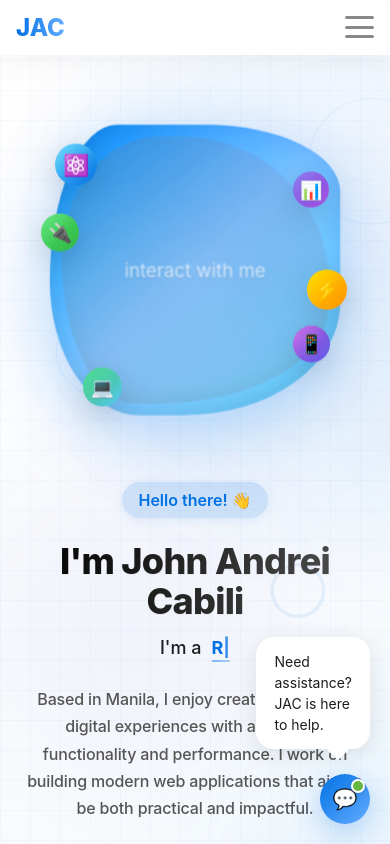
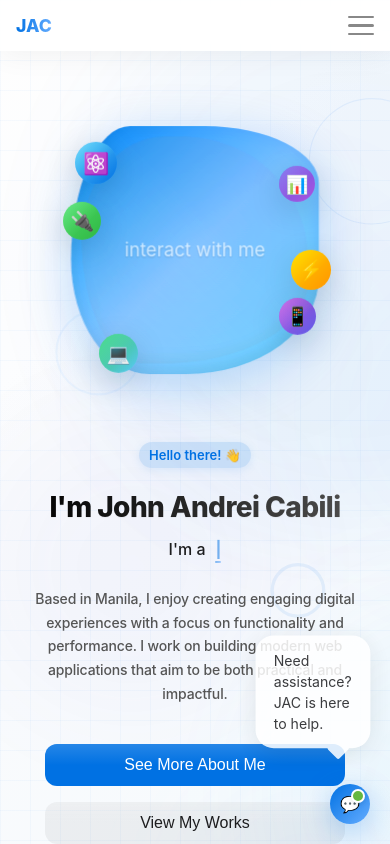
Before and after one commit to JohnAndreiCabili/john-cabili-portfolio, a React (Create React App) app: page / in a window 390 px wide. Shown: the top 844 px of the page. Built offline with nearby package versions, Linux system fonts and the light colour scheme.

Commit message:
Comprehensive mobile optimization: reduce component sizes, fix navigation overlap, and improve mobile UX across all pages

```diff
--- a/src/components/Header.tsx
+++ b/src/components/Header.tsx
@@ -25,6 +25,10 @@ const HeaderContainer = styled(motion.header)`
   box-shadow: 0 4px 30px rgba(0, 0, 0, 0.05);
   z-index: 1000;
   transition: all 0.3s ease;
+
+  @media (max-width: 768px) {
+    z-index: 999;
+  }
 `;
 
 const Nav = styled.nav`
@@ -51,7 +55,11 @@ const Logo = styled(Link)`
   transition: transform 0.3s ease;
 
   @media (max-width: 768px) {
-    font-size: 1.5rem;
+    font-size: 1.3rem;
+  }
+
+  @media (max-width: 480px) {
+    font-size: 1.1rem;
   }
 
   &:hover {
@@ -113,8 +121,8 @@ const BurgerButton = styled.button`
   display: none;
   flex-direction: column;
   justify-content: space-around;
-  width: 1.8rem;
-  height: 1.8rem;
+  width: 1.6rem;
+  height: 1.6rem;
   background: transparent;
   border: none;
   cursor: pointer;
@@ -131,8 +139,8 @@ const BurgerButton = styled.button`
 `;
 
 const BurgerLine = styled.span<{ isOpen: boolean }>`
-  width: 1.8rem;
-  height: 0.2rem;
+  width: 1.6rem;
+  height: 0.15rem;
   background: ${props => props.isOpen ? '#0071e3' : '#555'};
   opacity: 0.7;
   border-radius: 10px;
@@ -186,10 +194,10 @@ const MobileNavLinks = styled.ul`
 const MobileNavItem = styled(Link)<{ active: boolean }>`
   position: relative;
   text-decoration: none;
-  font-size: 1.1rem;
+  font-size: 1rem;
   font-weight: ${props => (props.active ? '600' : '500')};
   color: ${props => (props.active ? '#0071e3' : '#555')};
-  padding: 0.6rem 0;
+  padding: 0.5rem 0;
   transition: all 0.3s ease;
 
   &::after {
@@ -255,18 +263,39 @@ const Header = () => {
       const progress = scrollTop / scrollHeight;
       setScrollProgress(progress);
 
-      // Hide header on scroll down, show on scroll up
-      if (scrollTop > 100) {
-        setIsHeaderVisible(scrollTop < lastScrollTop);
+      // Mobile-specific header behavior
+      if (window.innerWidth <= 768) {
+        // On mobile, only show header when at the top
+        setIsHeaderVisible(scrollTop <= 50);
       } else {
-        setIsHeaderVisible(true);
+        // Desktop behavior: hide on scroll down, show on scroll up
+        if (scrollTop > 100) {
+          setIsHeaderVisible(scrollTop < lastScrollTop);
+        } else {
+          setIsHeaderVisible(true);
+        }
       }
       lastScrollTop = scrollTop;
     };
 
+    const handleResize = () => {
+      // Re-evaluate header visibility when screen size changes
+      const scrollTop = window.pageYOffset;
+      if (window.innerWidth <= 768) {
+        setIsHeaderVisible(scrollTop <= 50);
+      } else {
+        setIsHeaderVisible(scrollTop <= 100);
+      }
+    };
+
     let lastScrollTop = 0;
     window.addEventListener('scroll', handleScroll);
-    return () => window.removeEventListener('scroll', handleScroll);
+    window.addEventListener('resize', handleResize);
+
+    return () => {
+      window.removeEventListener('scroll', handleScroll);
+      window.removeEventListener('resize', handleResize);
+    };
   }, []);
 
   // Update active section based on URL path
--- a/src/pages/About.tsx
+++ b/src/pages/About.tsx
@@ -61,8 +61,13 @@ const ProfileContainer = styled.div`
   margin: 0 auto;
 
   @media (max-width: 900px) {
-    max-width: 320px;
-    height: 320px;
+    max-width: 280px;
+    height: 280px;
+  }
+
+  @media (max-width: 480px) {
+    max-width: 240px;
+    height: 240px;
   }
 `;
 
@@ -98,6 +103,16 @@ const SkillTag = styled(motion.div)<{ color: string; top: string; left: string;
   gap: 8px;
   top: ${props => props.top};
   left: ${props => props.left};
+
+  @media (max-width: 768px) {
+    padding: 8px 12px;
+    font-size: 13px;
+  }
+
+  @media (max-width: 480px) {
+    padding: 6px 10px;
+    font-size: 12px;
+  }
   z-index: 2;
 `;
 
--- a/src/pages/Blog.tsx
+++ b/src/pages/Blog.tsx
@@ -286,7 +286,11 @@ const FeaturedContent = styled.div`
   justify-content: center;
 
   @media (max-width: 768px) {
-    padding: 30px;
+    padding: 20px;
+  }
+
+  @media (max-width: 480px) {
+    padding: 16px;
   }
 `;
 
@@ -301,6 +305,16 @@ const FeaturedBadge = styled.span`
   display: inline-block;
   box-shadow: 0 5px 15px rgba(255, 45, 85, 0.2);
   align-self: flex-start;
+
+  @media (max-width: 768px) {
+    font-size: 12px;
+    padding: 6px 10px;
+  }
+
+  @media (max-width: 480px) {
+    font-size: 11px;
+    padding: 5px 8px;
+  }
 `;
 
 const BlogCard = styled(motion.div)`
@@ -322,6 +336,14 @@ const BlogContent = styled.div`
   display: flex;
   flex-direction: column;
   background: white;
+
+  @media (max-width: 768px) {
+    padding: 20px;
+  }
+
+  @media (max-width: 480px) {
+    padding: 16px;
+  }
 `;
 
 const BlogCategory = styled.span`
--- a/src/pages/Contact.tsx
+++ b/src/pages/Contact.tsx
@@ -54,9 +54,15 @@ const ChatButton = styled(motion.button)`
   }
 
   @media (max-width: 768px) {
-    width: 50px;
-    height: 50px;
-    font-size: 20px;
+    width: 45px;
+    height: 45px;
+    font-size: 18px;
+  }
+
+  @media (max-width: 480px) {
+    width: 40px;
+    height: 40px;
+    font-size: 16px;
   }
 `;
 
@@ -84,9 +90,15 @@ const ScrollToTopButton = styled(motion.button)`
   }
 
   @media (max-width: 768px) {
-    width: 50px;
-    height: 50px;
-    font-size: 20px;
+    width: 45px;
+    height: 45px;
+    font-size: 18px;
+  }
+
+  @media (max-width: 480px) {
+    width: 40px;
+    height: 40px;
+    font-size: 16px;
   }
 `;
 
@@ -120,8 +132,8 @@ const ChatContainer = styled(motion.div)`
   right: 0;
 
   @media (max-width: 480px) {
-    width: 320px;
-    height: 540px;
+    width: 300px;
+    height: 500px;
     bottom: 50px;
   }
 `;
--- a/src/pages/Home.tsx
+++ b/src/pages/Home.tsx
@@ -96,6 +96,16 @@ const Greeting = styled(motion.div)`
   font-size: 16px;
   margin-bottom: 24px;
   box-shadow: 0 2px 10px rgba(0, 113, 227, 0.1);
+
+  @media (max-width: 768px) {
+    font-size: 14px;
+    padding: 6px 12px;
+  }
+
+  @media (max-width: 480px) {
+    font-size: 13px;
+    padding: 5px 10px;
+  }
 `;
 
 const Title = styled(motion.h1)`
@@ -111,11 +121,11 @@ const Title = styled(motion.h1)`
   letter-spacing: -0.02em;
 
   @media (max-width: 768px) {
-    font-size: 42px;
+    font-size: 36px;
   }
 
   @media (max-width: 480px) {
-    font-size: 36px;
+    font-size: 28px;
   }
 `;
 
@@ -132,11 +142,11 @@ const RoleWrapper = styled.div`
   }
 
   @media (max-width: 768px) {
-    font-size: 20px;
+    font-size: 18px;
   }
 
   @media (max-width: 480px) {
-    font-size: 18px;
+    font-size: 16px;
   }
 `;
 
@@ -177,11 +187,11 @@ const Description = styled(motion.p)`
   }
 
   @media (max-width: 768px) {
-    font-size: 17px;
+    font-size: 15px;
   }
 
   @media (max-width: 480px) {
-    font-size: 16px;
+    font-size: 14px;
   }
 `;
 
@@ -228,6 +238,18 @@ const SocialMediaButton = styled(motion.a)`
   position: relative;
   overflow: hidden;
 
+  @media (max-width: 768px) {
+    width: 48px;
+    height: 48px;
+    font-size: 20px;
+  }
+
+  @media (max-width: 480px) {
+    width: 42px;
+    height: 42px;
+    font-size: 18px;
+  }
+
   &:hover {
     transform: translateY(-5px);
     box-shadow: 0 12px 28px rgba(0, 0, 0, 0.12);
@@ -267,13 +289,13 @@ const IllustrationContainer = styled(motion.div)`
   perspective: 1000px;
 
   @media (max-width: 768px) {
-    max-width: 320px;
-    height: 320px;
+    max-width: 280px;
+    height: 280px;
   }
 
   @media (max-width: 480px) {
-    max-width: 280px;
-    height: 280px;
+    max-width: 240px;
+    height: 240px;
   }
 `;
 
@@ -292,6 +314,12 @@ const Illustration = styled(motion.div)`
     inset 0 -10px 30px rgba(0, 0, 0, 0.2);
   transform-style: preserve-3d;
   cursor: pointer;
+
+  @media (max-width: 768px) {
+    box-shadow:
+      0 12px 50px rgba(0, 113, 227, 0.25),
+      inset 0 -8px 20px rgba(0, 0, 0, 0.15);
+  }
 
   &::before {
     content: '';
@@ -344,6 +372,12 @@ const ProfileContent = styled(motion.div)`
     border-radius: inherit;
     z-index: 1;
   }
+
+  @media (max-width: 768px) {
+    &::after {
+      background: rgba(255, 255, 255, 0.05);
+    }
+  }
 `;
 
 const ProfileImage = styled(motion.div)`
@@ -373,6 +407,11 @@ const InteractText = styled(motion.div)`
   background: rgba(0, 0, 0, 0.08);
   border-radius: inherit;
   backdrop-filter: blur(1px);
+
+  @media (max-width: 768px) {
+    background: transparent;
+    backdrop-filter: none;
+  }
 `;
 
 const FloatingItem = styled(motion.div)<{ top: string; left: string; size: string; background: string }>`
--- a/src/pages/Projects.tsx
+++ b/src/pages/Projects.tsx
@@ -89,7 +89,11 @@ const PageTitle = styled.h1`
   }
 
   @media (max-width: 768px) {
-    font-size: 2.5rem;
+    font-size: 2rem;
+  }
+
+  @media (max-width: 480px) {
+    font-size: 1.8rem;
   }
 `;
 
@@ -207,6 +211,14 @@ const ProjectContent = styled.div`
   flex: 1;
   display: flex;
   flex-direction: column;
+
+  @media (max-width: 768px) {
+    padding: 16px;
+  }
+
+  @media (max-width: 480px) {
+    padding: 12px;
+  }
 `;
 
 const ProjectTitle = styled.h3`
@@ -214,6 +226,14 @@ const ProjectTitle = styled.h3`
   font-weight: 700;
   margin-bottom: 12px;
   color: var(--text-dark);
+
+  @media (max-width: 768px) {
+    font-size: 18px;
+  }
+
+  @media (max-width: 480px) {
+    font-size: 16px;
+  }
 `;
 
 const ProjectDescription = styled.p`
@@ -222,6 +242,14 @@ const ProjectDescription = styled.p`
   color: #555;
   margin-bottom: 20px;
   flex: 1;
+
+  @media (max-width: 768px) {
+    font-size: 14px;
+  }
+
+  @media (max-width: 480px) {
+    font-size: 13px;
+  }
 `;
 
 const TechStack = styled.div`
@@ -238,6 +266,16 @@ const TechTag = styled.span`
   font-size: 13px;
   color: var(--primary-color);
   font-weight: 500;
+
+  @media (max-width: 768px) {
+    padding: 4px 10px;
+    font-size: 12px;
+  }
+
+  @media (max-width: 480px) {
+    padding: 3px 8px;
+    font-size: 11px;
+  }
 `;
 
 const EmptyState = styled.div`
--- a/src/pages/Resume.tsx
+++ b/src/pages/Resume.tsx
@@ -644,6 +644,16 @@ const Badge = styled.div`
   padding-top: 15px;
   border: 1px solid rgba(255, 255, 255, 0.7);
   backdrop-filter: blur(10px);
+
+  @media (max-width: 768px) {
+    height: 220px;
+    padding-top: 12px;
+  }
+
+  @media (max-width: 480px) {
+    height: 200px;
+    padding-top: 10px;
+  }
 `;
 
 // Resume sections
@@ -715,7 +725,11 @@ const SectionTitle = styled.h2`
   }
 
   @media (max-width: 768px) {
-    font-size: 32px;
+    font-size: 28px;
+  }
+
+  @media (max-width: 480px) {
+    font-size: 24px;
   }
 `;
 
--- a/src/styles/GlobalStyles.ts
+++ b/src/styles/GlobalStyles.ts
@@ -111,15 +111,37 @@ const GlobalStyle = createGlobalStyle`
   /* Responsive typography */
   @media (max-width: 768px) {
     h1 {
-      font-size: 32px;
+      font-size: 28px;
     }
 
     h2 {
-      font-size: 28px;
+      font-size: 24px;
     }
 
     h3 {
-      font-size: 22px;
+      font-size: 20px;
+    }
+
+    p {
+      font-size: 15px;
+    }
+  }
+
+  @media (max-width: 480px) {
+    h1 {
+      font-size: 24px;
+    }
+
+    h2 {
+      font-size: 20px;
+    }
+
+    h3 {
+      font-size: 18px;
+    }
+
+    p {
+      font-size: 14px;
     }
   }
 
```
Also changed, not shown: src/components/GlassCard.tsx (+7 -2 lines).
